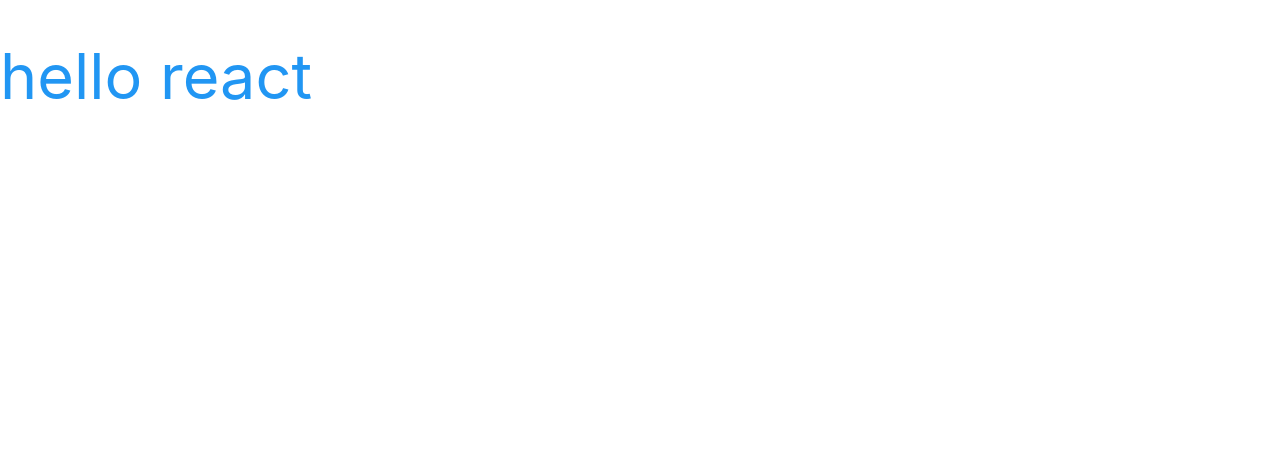
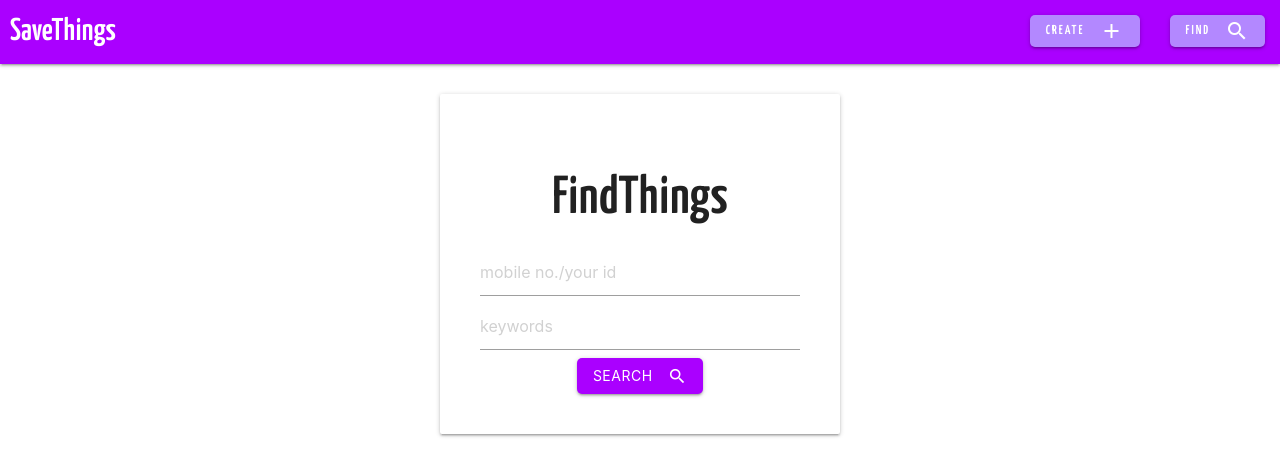
Before and after one commit to arihant-2310/SaveThings-fe, a React (Create React App) app: page /find in a window 1280 px wide. Shown: the top 476 px of the page. Built offline with nearby package versions, Linux system fonts and the light colour scheme.

Commit message:
adds basic layout

```diff
--- a/package.json
+++ b/package.json
@@ -8,6 +8,7 @@
     "@testing-library/user-event": "^7.2.1",
     "react": "^16.13.1",
     "react-dom": "^16.13.1",
+    "react-router-dom": "^5.2.0",
     "react-scripts": "3.4.1"
   },
   "scripts": {
--- a/public/index.html
+++ b/public/index.html
@@ -34,6 +34,10 @@
 
     <!-- Compiled and minified JavaScript -->
     <script src="https://cdnjs.cloudflare.com/ajax/libs/materialize/1.0.0/js/materialize.min.js"></script>
+    <link
+      href="https://fonts.googleapis.com/icon?family=Material+Icons"
+      rel="stylesheet"
+    />
   </head>
   <body>
     <noscript>You need to enable JavaScript to run this app.</noscript>
--- a/src/App.css
+++ b/src/App.css
@@ -1,3 +1,24 @@
+@import url("https://fonts.googleapis.com/css2?family=Bangers&family=Yanone+Kaffeesatz:wght@600&display=swap");
 .App {
   margin: 0 auto;
+  font-family: "Yanone Kaffeesatz", sans-serif;
 }
+
+.my-card {
+  margin-top: 30px;
+}
+.auth-card {
+  padding: 40px;
+  max-width: 400px;
+  text-align: center;
+  margin: 10px auto;
+}
+
+.input-field input[type="text"]:focus {
+  border-bottom: 1px solid rgb(170, 0, 255) !important;
+  box-shadow: 0 1px 0 0 rgb(170, 0, 255) !important;
+}
+
+.nav-button {
+  letter-spacing: 2px;
+}
--- a/src/App.js
+++ b/src/App.js
@@ -1,10 +1,25 @@
 import React from "react";
 import "./App.css";
+import "materialize-css/dist/css/materialize.min.css";
+import { BrowserRouter, Route, Switch } from "react-router-dom";
+import Navbar from "./components/Navbar";
+import FindThing from "./components/FindThing";
+import CreateThing from "./components/CreateThing";
 
 function App() {
   return (
     <div className="App">
-      <h1 className="blue-text">hello react</h1>
+      <BrowserRouter>
+        <Navbar />
+        <switch>
+          <Route exact path="/find">
+            <FindThing />
+          </Route>
+          <Route exact path="/create">
+            <CreateThing />
+          </Route>
+        </switch>
+      </BrowserRouter>
     </div>
   );
 }
--- /dev/null
+++ b/src/components/CreateThing.js
@@ -0,0 +1,25 @@
+import React from "react";
+const CreateThing = () => {
+  return (
+    <div className="my-card">
+      <div
+        className="card auth-card input-field"
+        style={{ margin: "0px auto" }}
+      >
+        <h2 className="save-things">SaveThings</h2>
+        <input type="text" placeholder="Mobile number" />
+        <input type="text" placeholder="any information/url" />
+        <input type="text" placeholder="description" />
+        <input type="text" placeholder="keywords" />
+        <button
+          className="btn waves-effect waves-light purple accent-4"
+          style={{ borderRadius: "5px" }}
+        >
+          Keep <i class="material-icons right">note_add</i>
+        </button>
+      </div>
+    </div>
+  );
+};
+
+export default CreateThing;
--- /dev/null
+++ b/src/components/FindThing.js
@@ -0,0 +1,23 @@
+import React from "react";
+const FindThing = () => {
+  return (
+    <div className="my-card">
+      <div
+        className="card auth-card input-field"
+        style={{ margin: "0px auto" }}
+      >
+        <h2>FindThings</h2>
+        <input type="text" placeholder="mobile no./your id" />
+        <input type="text" placeholder="keywords" />
+        <button
+          className="btn waves-effect waves-light purple accent-4"
+          style={{ borderRadius: "5px" }}
+        >
+          Search <i className="material-icons right">search</i>
+        </button>
+      </div>
+    </div>
+  );
+};
+
+export default FindThing;
--- /dev/null
+++ b/src/components/Navbar.js
@@ -0,0 +1,43 @@
+import React, { useEffect } from "react";
+const Navbar = () => {
+  return (
+    <div>
+      <nav>
+        <div class="nav-wrapper purple accent-4">
+          <a
+            href="#!"
+            className="left brand-logo"
+            style={{ marginLeft: "10px" }}
+          >
+            SaveThings
+          </a>
+
+          <ul class="right">
+            <li>
+              <a
+                href="/create"
+                class="waves-effect waves-light btn-small #b388ff deep-purple accent-1"
+                style={{ borderRadius: "5px" }}
+              >
+                <span className="nav-button">Create</span>
+                <i class="material-icons right">add</i>
+              </a>
+            </li>
+            <li>
+              <a
+                href="/find"
+                class="waves-effect waves-light btn-small #b388ff deep-purple accent-1"
+                style={{ borderRadius: "5px" }}
+              >
+                <span className="nav-button">Find</span>
+                <i class="material-icons right">search</i>
+              </a>
+            </li>
+          </ul>
+        </div>
+      </nav>
+    </div>
+  );
+};
+
+export default Navbar;
--- a/src/index.css
+++ b/src/index.css
@@ -1,6 +1,5 @@
-* {
+body {
   margin: 0;
-  padding: 0;
   font-family: -apple-system, BlinkMacSystemFont, "Segoe UI", "Roboto", "Oxygen",
     "Ubuntu", "Cantarell", "Fira Sans", "Droid Sans", "Helvetica Neue",
     sans-serif;
```
Also changed, not shown: 1 other file (tests, documents, lock files or other folders).
